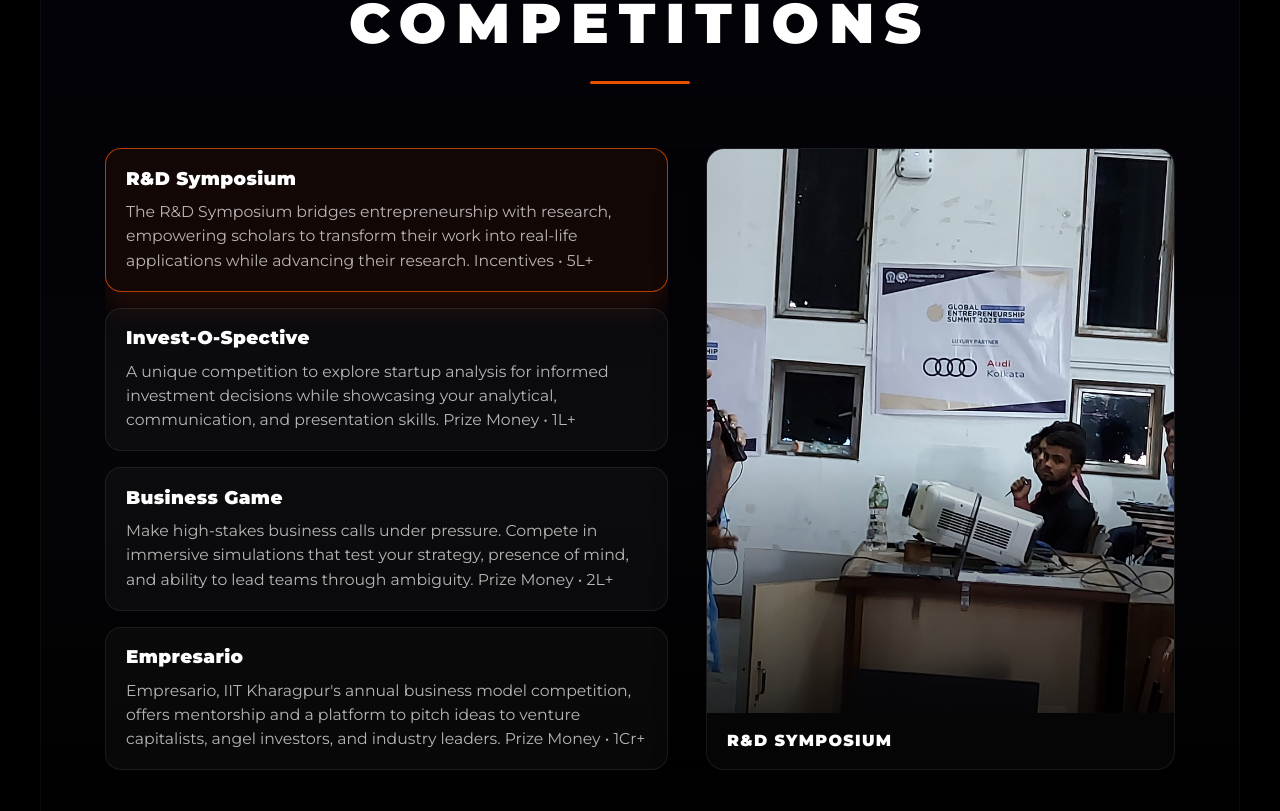
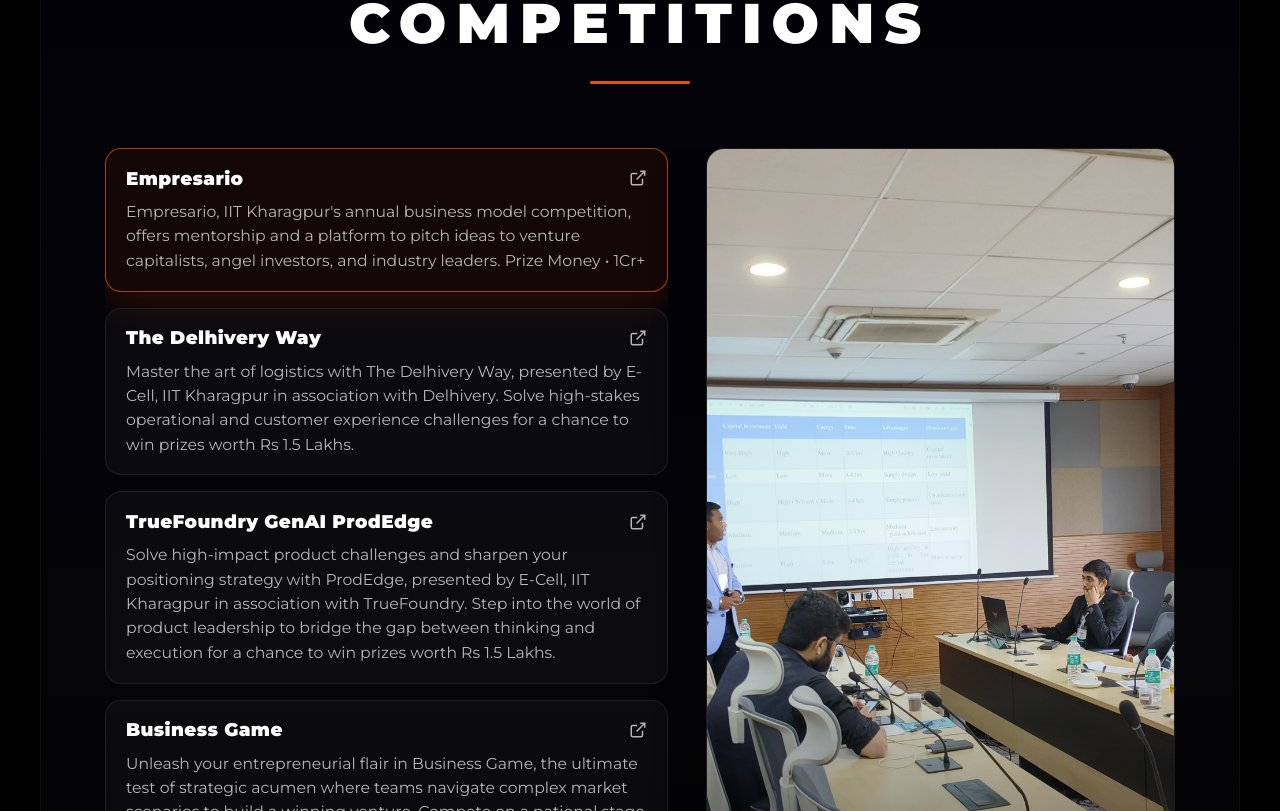
Before and after one commit to Sumit642-ai/main_website_ecell, a React (Vite) app in the folder gesecell/: page / in a window 1280 px wide. Shown: the part 7189-8000 px from the top of the page. Built offline with nearby package versions, Linux system fonts and the light colour scheme; a web font is replaced by a local one.

Commit message:
asfe some changes

```diff
--- a/gesecell/src/sections/CompetitionsSection.jsx
+++ b/gesecell/src/sections/CompetitionsSection.jsx
@@ -9,28 +9,39 @@
   const competitions = useMemo(
     () => [
       {
-        title: 'R&D Symposium',
+        title: 'Empresario',
         description:
-          'The R&D Symposium bridges entrepreneurship with research, empowering scholars to transform their work into real-life applications while advancing their research. Incentives • 5L+',
+          "Empresario, IIT Kharagpur's annual business model competition, offers mentorship and a platform to pitch ideas to venture capitalists, angel investors, and industry leaders. Prize Money • 1Cr+",
+        image: empresarioImg,
+        link: 'https://unstop.com/competitions/empresario-global-business-model-competition-iit-kharagpur-1538824',
+      },
+      {
+        title: 'The Delhivery Way',
+        description:
+          'Master the art of logistics with The Delhivery Way, presented by E-Cell, IIT Kharagpur in association with Delhivery. Solve high-stakes operational and customer experience challenges for a chance to win prizes worth Rs 1.5 Lakhs.',
         image: rdSymposiumImg,
+        link: 'https://tinyurl.com/3p94xwhd',
+      },
+      {
+        title: 'TrueFoundry GenAI ProdEdge',
+        description:
+          'Solve high-impact product challenges and sharpen your positioning strategy with ProdEdge, presented by E-Cell, IIT Kharagpur in association with TrueFoundry. Step into the world of product leadership to bridge the gap between thinking and execution for a chance to win prizes worth Rs 1.5 Lakhs.',
+        image: businessGameImg,
+        link: 'https://tinyurl.com/mr2ky4hk',
+      },
+      {
+        title: 'Business Game',
+        description:
+          'Unleash your entrepreneurial flair in Business Game, the ultimate test of strategic acumen where teams navigate complex market scenarios to build a winning venture. Compete on a national stage for a Rs 50,000 prize pool and prove your business brilliance.',
+        image: businessGameImg,
+        link: 'https://unstop.com/competitions/business-game-iit-kharagpur-1627404',
       },
       {
         title: 'Invest-O-Spective',
         description:
-          'A unique competition to explore startup analysis for informed investment decisions while showcasing your analytical, communication, and presentation skills. Prize Money • 1L+',
+          'Step into the shoes of an investor to synthesize data, refine your logical reasoning, and pitch innovative startup solutions. Join this premier case study competition by E-Cell IIT Kharagpur to showcase your financial acumen and claim your share of Rs 1.5 Lakhs.',
         image: investImg,
-      },
-      {
-        title: 'Business Game',
-        description:
-          'Make high-stakes business calls under pressure. Compete in immersive simulations that test your strategy, presence of mind, and ability to lead teams through ambiguity. Prize Money • 2L+',
-        image: businessGameImg,
-      },
-      {
-        title: 'Empresario',
-        description:
-          "Empresario, IIT Kharagpur's annual business model competition, offers mentorship and a platform to pitch ideas to venture capitalists, angel investors, and industry leaders. Prize Money • 1Cr+",
-        image: empresarioImg,
+        link: 'https://unstop.com/competitions/invest-o-spective-iit-kharagpur-1627504',
       },
     ],
     [],
@@ -79,11 +90,27 @@
                 className={`competition-item ${isOpen ? 'is-open' : ''}`}
                 onMouseEnter={() => setActiveIndex(index)}
                 onFocus={() => setActiveIndex(index)}
+                onClick={() => item.link && window.open(item.link, '_blank')}
                 aria-expanded={isOpen}
+                style={{ cursor: item.link ? 'pointer' : 'default' }}
               >
                 <div className="competition-item-top">
                   <span className="competition-item-title">{item.title}</span>
-
+                  {item.link && (
+                    <svg
+                      width="18"
+                      height="18"
+                      viewBox="0 0 24 24"
+                      fill="none"
+                      stroke="currentColor"
+                      strokeWidth="2"
+                      style={{ marginLeft: '0.5rem', opacity: 0.7 }}
+                    >
+                      <path d="M18 13v6a2 2 0 0 1-2 2H5a2 2 0 0 1-2-2V8a2 2 0 0 1 2-2h6"/>
+                      <polyline points="15 3 21 3 21 9"/>
+                      <line x1="10" y1="14" x2="21" y2="3"/>
+                    </svg>
+                  )}
                 </div>
                 <div className="competition-item-desc">{item.description}</div>
               </button>
@@ -113,6 +140,8 @@
             key={item.title}
             ref={(el) => (cardRefs.current[index] = el)}
             className="competition-card-mobile fade-in-card"
+            onClick={() => item.link && window.open(item.link, '_blank')}
+            style={{ cursor: item.link ? 'pointer' : 'default' }}
           >
             <div className="competition-card-image-wrapper">
               <img
@@ -123,7 +152,24 @@
               <div className="competition-card-overlay" />
             </div>
             <div className="competition-card-content">
-              <h3 className="competition-card-title">{item.title}</h3>
+              <h3 className="competition-card-title">
+                {item.title}
+                {item.link && (
+                  <svg
+                    width="16"
+                    height="16"
+                    viewBox="0 0 24 24"
+                    fill="none"
+                    stroke="currentColor"
+                    strokeWidth="2"
+                    style={{ marginLeft: '0.5rem', opacity: 0.7, display: 'inline' }}
+                  >
+                    <path d="M18 13v6a2 2 0 0 1-2 2H5a2 2 0 0 1-2-2V8a2 2 0 0 1 2-2h6"/>
+                    <polyline points="15 3 21 3 21 9"/>
+                    <line x1="10" y1="14" x2="21" y2="3"/>
+                  </svg>
+                )}
+              </h3>
               <p className="competition-card-description">{item.description}</p>
             </div>
           </div>
```
